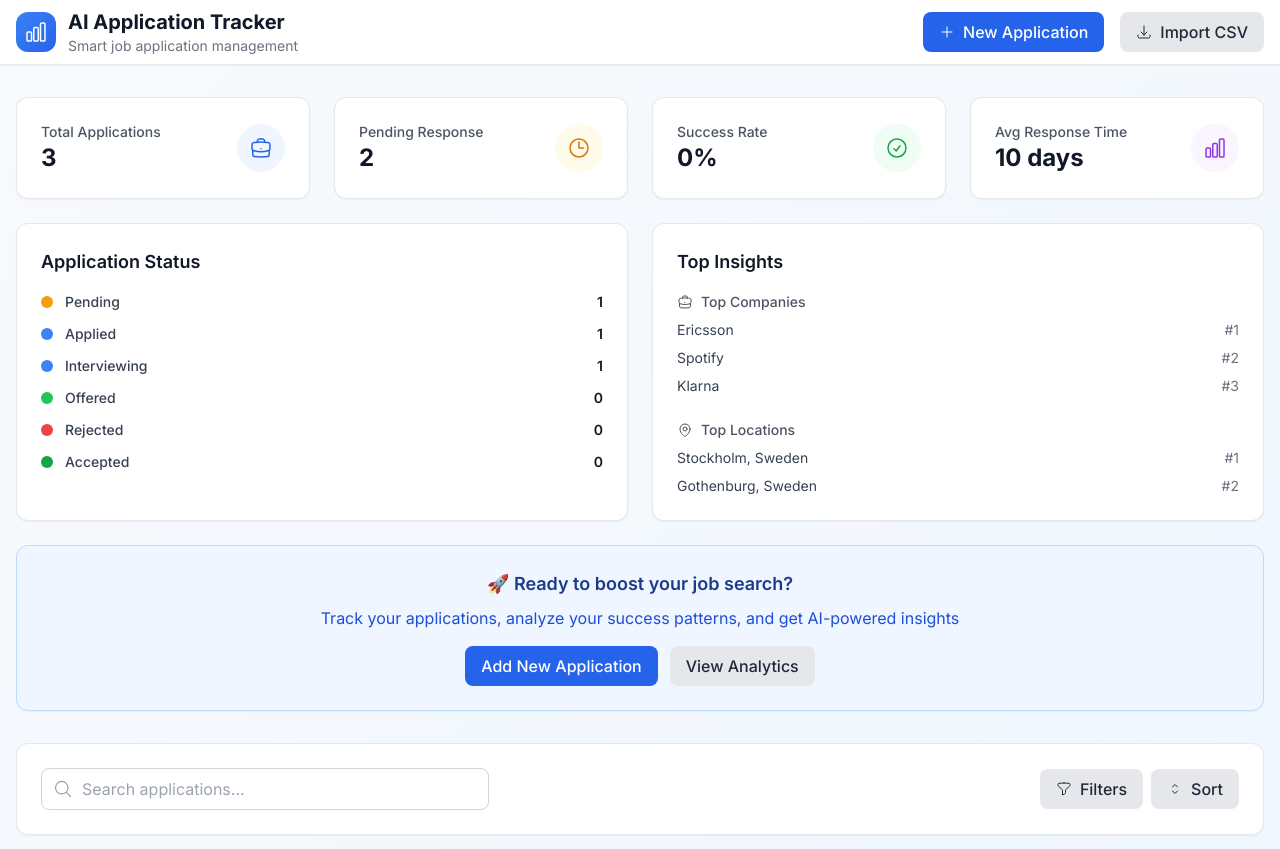
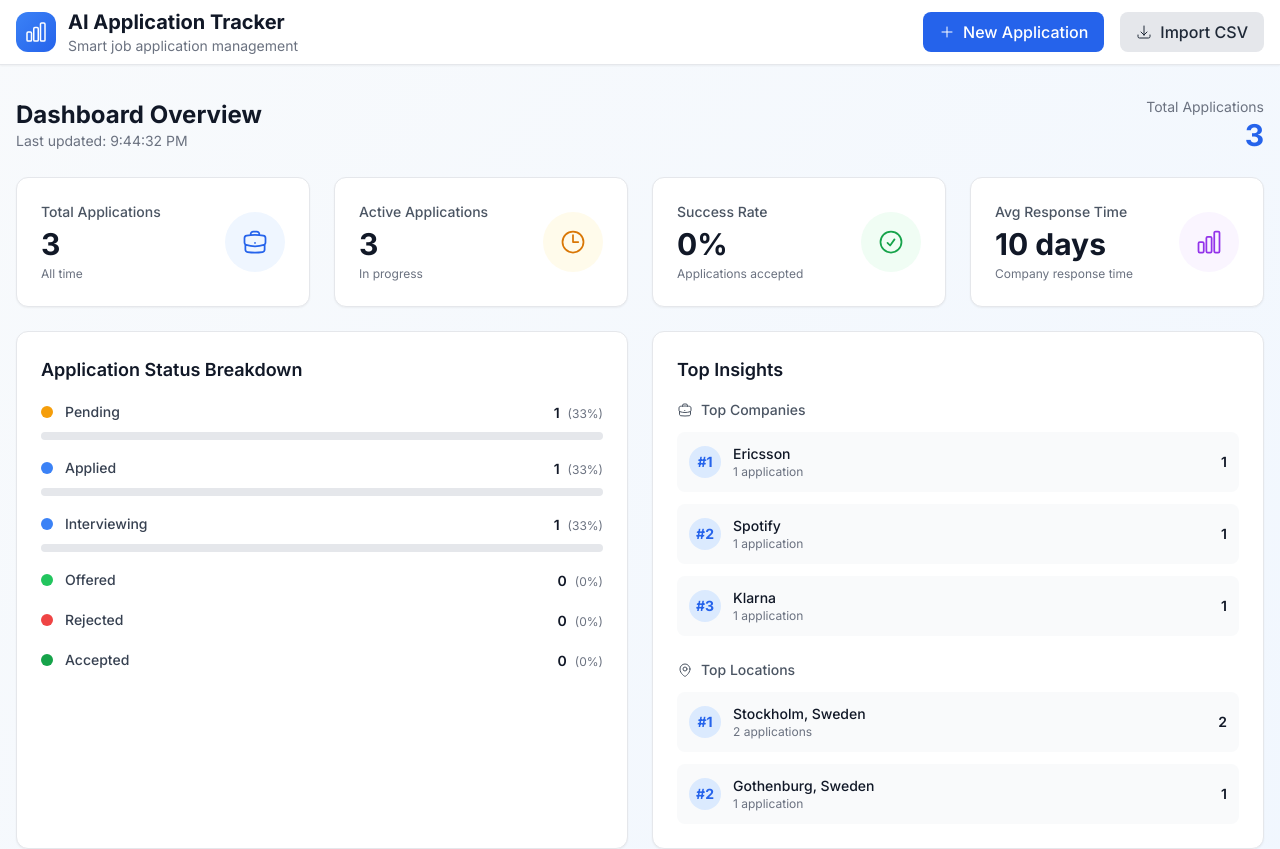
Before and after one commit to ummugulsunn/ai-application-tracker, a Next.js app: page / in a window 1280 px wide. Shown: the top 849 px of the page. Built offline with nearby package versions, Linux system fonts and the light colour scheme.

Commit message:
Enhance Dashboard: Add dynamic stat cards, real-time updates, progress bars, company/location insights, and improved visual design

```diff
--- a/components/Dashboard.tsx
+++ b/components/Dashboard.tsx
@@ -15,7 +15,7 @@ import { formatDistanceToNow } from 'date-fns'
 import { toast } from 'react-hot-toast'
 
 export default function Dashboard() {
-  const { getStats, isInitialized } = useApplicationStore()
+  const { getStats, isInitialized, applications } = useApplicationStore()
   const [stats, setStats] = useState({
     total: 0,
     pending: 0,
@@ -30,6 +30,7 @@ export default function Dashboard() {
     topLocations: [] as string[]
   })
   const [isLoading, setIsLoading] = useState(true)
+  const [lastUpdated, setLastUpdated] = useState<Date>(new Date())
 
   useEffect(() => {
     if (isInitialized) {
@@ -37,6 +38,14 @@ export default function Dashboard() {
       setIsLoading(false)
     }
   }, [isInitialized, getStats])
+
+  // Update stats when applications change
+  useEffect(() => {
+    if (isInitialized && applications.length > 0) {
+      setStats(getStats())
+      setLastUpdated(new Date())
+    }
+  }, [applications, isInitialized, getStats])
 
   // Don't render until store is initialized to prevent hydration mismatch
   if (isLoading || !isInitialized) {
@@ -65,61 +74,91 @@ export default function Dashboard() {
     {
       title: 'Total Applications',
       value: stats.total,
+      subtitle: 'All time',
       icon: BriefcaseIcon,
       color: 'text-blue-600',
-      bgColor: 'bg-blue-50'
+      bgColor: 'bg-blue-50',
+      trend: stats.total > 0 ? 'active' : 'neutral'
     },
     {
-      title: 'Pending Response',
-      value: stats.pending + stats.applied,
+      title: 'Active Applications',
+      value: stats.pending + stats.applied + stats.interviewing,
+      subtitle: 'In progress',
       icon: ClockIcon,
       color: 'text-warning-600',
-      bgColor: 'bg-warning-50'
+      bgColor: 'bg-warning-50',
+      trend: (stats.pending + stats.applied + stats.interviewing) > 0 ? 'active' : 'neutral'
     },
     {
       title: 'Success Rate',
       value: `${stats.successRate}%`,
+      subtitle: 'Applications accepted',
       icon: CheckCircleIcon,
       color: 'text-success-600',
-      bgColor: 'bg-success-50'
+      bgColor: 'bg-success-50',
+      trend: stats.successRate > 0 ? 'positive' : 'neutral'
     },
     {
       title: 'Avg Response Time',
       value: stats.averageResponseTime > 0 ? `${stats.averageResponseTime} days` : 'N/A',
+      subtitle: 'Company response time',
       icon: ChartBarIcon,
       color: 'text-purple-600',
-      bgColor: 'bg-purple-50'
+      bgColor: 'bg-purple-50',
+      trend: stats.averageResponseTime > 0 ? 'active' : 'neutral'
     }
   ]
 
   const statusBreakdown = [
-    { status: 'Pending', count: stats.pending, color: 'bg-warning-500' },
-    { status: 'Applied', count: stats.applied, color: 'bg-primary-500' },
-    { status: 'Interviewing', count: stats.interviewing, color: 'bg-blue-500' },
-    { status: 'Offered', count: stats.offered, color: 'bg-success-500' },
-    { status: 'Rejected', count: stats.rejected, color: 'bg-danger-500' },
-    { status: 'Accepted', count: stats.accepted, color: 'bg-success-600' }
+    { status: 'Pending', count: stats.pending, color: 'bg-warning-500', percentage: stats.total > 0 ? Math.round((stats.pending / stats.total) * 100) : 0 },
+    { status: 'Applied', count: stats.applied, color: 'bg-primary-500', percentage: stats.total > 0 ? Math.round((stats.applied / stats.total) * 100) : 0 },
+    { status: 'Interviewing', count: stats.interviewing, color: 'bg-blue-500', percentage: stats.total > 0 ? Math.round((stats.interviewing / stats.total) * 100) : 0 },
+    { status: 'Offered', count: stats.offered, color: 'bg-success-500', percentage: stats.total > 0 ? Math.round((stats.offered / stats.total) * 100) : 0 },
+    { status: 'Rejected', count: stats.rejected, color: 'bg-danger-500', percentage: stats.total > 0 ? Math.round((stats.rejected / stats.total) * 100) : 0 },
+    { status: 'Accepted', count: stats.accepted, color: 'bg-success-600', percentage: stats.total > 0 ? Math.round((stats.accepted / stats.total) * 100) : 0 }
   ]
 
   return (
     <div className="space-y-6 mb-8">
+      {/* Dashboard Header */}
+      <div className="flex items-center justify-between">
+        <div>
+          <h2 className="text-2xl font-bold text-gray-900">Dashboard Overview</h2>
+          <p className="text-sm text-gray-500">
+            Last updated: {lastUpdated.toLocaleTimeString()}
+          </p>
+        </div>
+        <div className="text-right">
+          <div className="text-sm text-gray-500">Total Applications</div>
+          <div className="text-3xl font-bold text-primary-600">{stats.total}</div>
+        </div>
+      </div>
+
       {/* Stats Cards */}
       <div className="grid grid-cols-1 md:grid-cols-2 lg:grid-cols-4 gap-6">
         {statCards.map((stat, index) => (
           <motion.div
             key={stat.title}
-            className="card"
+            className="card hover:shadow-lg transition-all duration-300 hover:-translate-y-1"
             initial={{ opacity: 0, y: 20 }}
             animate={{ opacity: 1, y: 0 }}
             transition={{ duration: 0.5, delay: index * 0.1 }}
           >
             <div className="flex items-center justify-between">
-              <div>
-                <p className="text-sm font-medium text-gray-600">{stat.title}</p>
-                <p className="text-2xl font-bold text-gray-900">{stat.value}</p>
+              <div className="flex-1">
+                <p className="text-sm font-medium text-gray-600 mb-1">{stat.title}</p>
+                <p className="text-3xl font-bold text-gray-900 mb-1">{stat.value}</p>
+                <p className="text-xs text-gray-500">{stat.subtitle}</p>
               </div>
-              <div className={`p-3 rounded-full ${stat.bgColor}`}>
-                <stat.icon className={`w-6 h-6 ${stat.color}`} />
+              <div className={`p-4 rounded-full ${stat.bgColor} relative`}>
+                <stat.icon className={`w-7 h-7 ${stat.color}`} />
+                {stat.trend === 'positive' && (
+                  <div className="absolute -top-1 -right-1 w-3 h-3 bg-green-500 rounded-full flex items-center justify-center">
+                    <svg className="w-2 h-2 text-white" fill="currentColor" viewBox="0 0 20 20">
+                      <path fillRule="evenodd" d="M16.707 10.293a1 1 0 010 1.414l-6 6a1 1 0 01-1.414 0l-6-6a1 1 0 111.414-1.414L9 14.586l5.293-5.293a1 1 0 011.414 0z" clipRule="evenodd" />
+                    </svg>
+                  </div>
+                )}
               </div>
             </div>
           </motion.div>
@@ -135,15 +174,28 @@ export default function Dashboard() {
           animate={{ opacity: 1, x: 0 }}
           transition={{ duration: 0.5, delay: 0.3 }}
         >
-          <h3 className="text-lg font-semibold text-gray-900 mb-4">Application Status</h3>
-          <div className="space-y-3">
+          <h3 className="text-lg font-semibold text-gray-900 mb-4">Application Status Breakdown</h3>
+          <div className="space-y-4">
             {statusBreakdown.map((item) => (
-              <div key={item.status} className="flex items-center justify-between">
-                <div className="flex items-center space-x-3">
-                  <div className={`w-3 h-3 rounded-full ${item.color}`}></div>
-                  <span className="text-sm font-medium text-gray-700">{item.status}</span>
+              <div key={item.status} className="space-y-2">
+                <div className="flex items-center justify-between">
+                  <div className="flex items-center space-x-3">
+                    <div className={`w-3 h-3 rounded-full ${item.color}`}></div>
+                    <span className="text-sm font-medium text-gray-700">{item.status}</span>
+                  </div>
+                  <div className="text-right">
+                    <span className="text-sm font-semibold text-gray-900">{item.count}</span>
+                    <span className="text-xs text-gray-500 ml-2">({item.percentage}%)</span>
+                  </div>
                 </div>
-                <span className="text-sm font-semibold text-gray-900">{item.count}</span>
+                {item.count > 0 && (
+                  <div className="w-full bg-gray-200 rounded-full h-2">
+                    <div
+                      className={`h-2 rounded-full ${item.color.replace('bg-', 'bg-').replace('-500', '-400')}`}
+                      style={{ width: `${item.percentage}%` }}
+                    ></div>
+                  </div>
+                )}
               </div>
             ))}
           </div>
@@ -160,33 +212,89 @@ export default function Dashboard() {
 
           {/* Top Companies */}
           <div className="mb-6">
-            <h4 className="text-sm font-medium text-gray-600 mb-2 flex items-center">
+            <h4 className="text-sm font-medium text-gray-600 mb-3 flex items-center">
               <BriefcaseIcon className="w-4 h-4 mr-2" />
               Top Companies
             </h4>
-            <div className="space-y-2">
-              {stats.topCompanies.map((company, index) => (
-                <div key={company} className="flex items-center justify-between text-sm">
-                  <span className="text-gray-700">{company}</span>
-                  <span className="text-gray-500">#{index + 1}</span>
+            <div className="space-y-3">
+              {stats.topCompanies.length > 0 ? (
+                stats.topCompanies.map((company, index) => {
+                  const companyApps = applications.filter(app => app.company === company)
+                  const companyCount = companyApps.length
+                  const companyStatuses = companyApps.reduce((acc, app) => {
+                    acc[app.status] = (acc[app.status] || 0) + 1
+                    return acc
+                  }, {} as Record<string, number>)
+
+                  return (
+                    <div key={company} className="flex items-center justify-between p-3 bg-gray-50 rounded-lg">
+                      <div className="flex items-center space-x-3">
+                        <div className="w-8 h-8 bg-primary-100 rounded-full flex items-center justify-center">
+                          <span className="text-sm font-bold text-primary-600">#{index + 1}</span>
+                        </div>
+                        <div>
+                          <p className="text-sm font-medium text-gray-900">{company}</p>
+                          <p className="text-xs text-gray-500">{companyCount} application{companyCount !== 1 ? 's' : ''}</p>
+                        </div>
+                      </div>
+                      <div className="text-right">
+                        <div className="text-sm font-semibold text-gray-900">{companyCount}</div>
+                        {companyStatuses['Accepted'] && (
+                          <div className="text-xs text-green-600">✓ {companyStatuses['Accepted']} accepted</div>
+                        )}
+                      </div>
+                    </div>
+                  )
+                })
+              ) : (
+                <div className="text-center py-4 text-gray-500">
+                  <p className="text-sm">No company data yet</p>
                 </div>
-              ))}
+              )}
             </div>
           </div>
 
           {/* Top Locations */}
           <div>
-            <h4 className="text-sm font-medium text-gray-600 mb-2 flex items-center">
+            <h4 className="text-sm font-medium text-gray-600 mb-3 flex items-center">
               <MapPinIcon className="w-4 h-4 mr-2" />
               Top Locations
             </h4>
-            <div className="space-y-2">
-              {stats.topLocations.map((location, index) => (
-                <div key={location} className="flex items-center justify-between text-sm">
-                  <span className="text-gray-700">{location}</span>
-                  <span className="text-gray-500">#{index + 1}</span>
+            <div className="space-y-3">
+              {stats.topLocations.length > 0 ? (
+                stats.topLocations.map((location, index) => {
+                  const locationApps = applications.filter(app => app.location === location)
+                  const locationCount = locationApps.length
+                  const locationStatuses = locationApps.reduce((acc, app) => {
+                    acc[app.status] = (acc[app.status] || 0) + 1
+                    return acc
+                  }, {} as Record<string, number>)
+
+                  return (
+                    <div key={location} className="flex items-center justify-between p-3 bg-gray-50 rounded-lg">
+                      <div className="flex items-center space-x-3">
+                        <div className="w-8 h-8 bg-blue-100 rounded-full flex items-center justify-center">
+                          <span className="text-sm font-bold text-blue-600">#{index + 1}</span>
+                        </div>
+                        <div>
+                          <p className="text-sm font-medium text-gray-900">{location}</p>
+                          <p className="text-xs text-gray-500">{locationCount} application{locationCount !== 1 ? 's' : ''}</p>
+                        </div>
+                      </div>
+                      <div className="text-right">
+                        <div className="text-sm font-semibold text-gray-900">{locationCount}</div>
+                        {locationStatuses['Accepted'] && (
+                          <div className="text-xs text-green-600">✓ {locationStatuses['Accepted']} accepted</div>
+                        )}
+                      </div>
+                    </div>
+                  )
+                })
+              ) : (
+                <div className="text-center py-4 text-gray-500">
+                  <p className="text-sm">No location data yet</p>
                 </div>
-              ))}
+              )}
             </div>
           </div>
         </motion.div>
```
